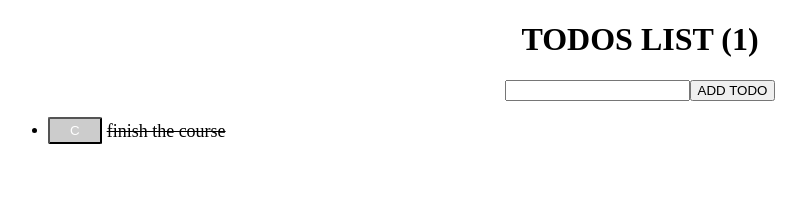
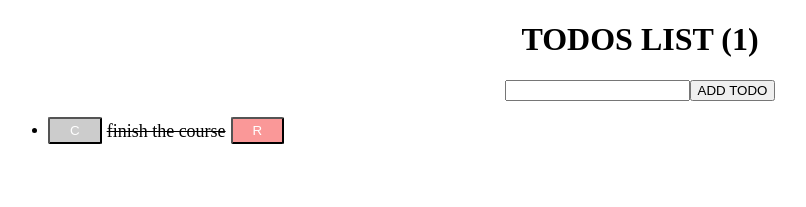
Before and after one commit to alfruiz/zona18, a React app: page / in a window 1280 px wide. Both pictures are taken after a click on the element "finish the course". Shown: the top 207 px of the page, without its empty margins (0-806 px from the left). Built offline with nearby package versions, Linux system fonts and the light colour scheme.

Commit message:
remove lifeCycle

```diff
--- a/src/App.js
+++ b/src/App.js
@@ -47,7 +47,7 @@ class App extends Component {
   }
 
   componentWillUpdate() {
-    console.log('[APP] :: componentWillUpdate', '2 x', this.state);
+    console.log('[APP] :: componentWillUpdate  ', '2 x', this.state);
   }
 
   componentDidUpdate() {
@@ -58,6 +58,13 @@ class App extends Component {
   handleComplete = todoIndex => {
     const todos = [...this.state.todos];
     todos[todoIndex].complete = !todos[todoIndex].complete;
+    // ES6 todos: todos is equal to todos
+    this.setState({ todos });
+  }
+
+  handleRemove = todoIndex => {
+    const todos = [...this.state.todos];
+    todos.splice(todoIndex, 1);
     // ES6 todos: todos is equal to todos
     this.setState({ todos });
   }
@@ -89,9 +96,20 @@ class App extends Component {
     console.log('[APP] :: render\t\t\t\t  ', '1', this.state);
     return (
       <div className={styles.App}>
-        <Header number={this.state.todos.length} />
-        <TodoForm handleSubmit={this.handleSubmit} inputRef={el => this.inputElement = el} />
-        <TodoList handleComplete={this.handleComplete} handleModify={this.handleModify} handleChange={this.handleChange} todos={this.state.todos} />
+        <Header
+          number={this.state.todos.length}
+        />
+        <TodoForm
+          handleSubmit={this.handleSubmit}
+          inputRef={el => this.inputElement = el}
+        />
+        <TodoList
+          handleComplete={this.handleComplete}
+          handleModify={this.handleModify}
+          handleChange={this.handleChange}
+          handleRemove={this.handleRemove}
+          todos={this.state.todos}
+        />
       </div>
     );
   }
--- a/src/components/todo-list/index.js
+++ b/src/components/todo-list/index.js
@@ -20,7 +20,7 @@ import Todo from './../todo/';
  */
 
 // ES6 - default params todos as empty array
-const TodoList = ({ todos = [], handleComplete, handleModify, handleChange }) => {
+const TodoList = ({ todos = [], handleComplete, handleModify, handleChange, handleRemove }) => {
     // MAP <-- will return new array of JSX items
     const todosView = todos.map((todo, i) => {
         return (
@@ -29,8 +29,9 @@ const TodoList = ({ todos = [], handleComplete, handleModify, handleChange }) =>
                 handleComplete={handleComplete}
                 handleModify={handleModify}
                 handleChange={handleChange}
+                handleRemove={handleRemove}
                 index={i}
-                {...todo}
+                todo={todo}
             />
         );
     });
--- a/src/components/todo/index.js
+++ b/src/components/todo/index.js
@@ -1,4 +1,4 @@
-import React from 'react';
+import React, { Component } from 'react';
 
 import styles from './styles.css';
 
@@ -9,28 +9,50 @@ import styles from './styles.css';
  * @param {function} handleComplete
  * @param {function} handleModify
  * @param {function} handleChange
+ * @param {function} handleRemove
  * @param {number} index
  * @param {object} todo
  * @return {JSX}
  * @author Alfonso Ruiz alfonso.ruiz@walmart.com
  */
-const Todo = ({ handleComplete, handleModify, handleChange, index, ...todo }) => {
 
-    let todoView;
+// const Todo = ({ handleComplete, handleModify, handleChange, handleRemove, index, ...todo }) => {
+
+class Todo extends Component {
+
+    // PureComponent
+    shouldComponentUpdate(nextProps, nextState) {
+        return (JSON.stringify(nextProps.todo) === JSON.stringify(this.props.todo));
+    }
+
+    componentWillUnmount() {
+        console.log(`[TODO] :: componentWillUnmount --- index: ${this.props.index}`);
+    }
+
+    render() {
+        const { handleComplete, handleModify, handleChange, handleRemove, index, todo } = this.props;
+
+        console.log(`[TODO] :: index: ${index}`);
+
+        let todoView = [
+            <span key="change-button">
+                <button className={styles.changeButton} onClick={() => { handleModify(index); }}>C</button>
+            </span>
+        ];
         if (todo.toModify) {
-        todoView = [
+            todoView.push(
                 <span
                     key="todo-input"
                     className={styles.label}
                 >
                     <input className={styles.todoInput} type="text" value={todo.label} onChange={(event) => { handleChange(event, index); }} />
                 </span>
-        ];
+            );
         } else {
             const labelStyle = [styles.label];
             if (todo.complete) labelStyle.push(styles.labelComplete);
 
-        todoView = [
+            todoView.push(
                 <span
                     key="todo-input"
                     onClick={() => { handleComplete(index); }}
@@ -38,15 +60,16 @@ const Todo = ({ handleComplete, handleModify, handleChange, index, ...todo }) =>
                 >
                     {todo.label}
                 </span>
-        ]
-
+            );
         }
 
-    todoView.unshift(
-        <span key="todo-button">
-            <button className={styles.todoButton} onClick={() => { handleModify(index); }}>C</button>
+        if (todo.complete) {
+            todoView.push(
+                <span key="remove-button">
+                    <button className={styles.removeButton} onClick={() => { handleRemove(index); }}>R</button>
                 </span>
             );
+        }
 
         return (
             <li className={styles.li}>
@@ -56,5 +79,6 @@ const Todo = ({ handleComplete, handleModify, handleChange, index, ...todo }) =>
             </li>
         );
     }
+}
 
 export default Todo;
--- a/src/components/todo/styles.css
+++ b/src/components/todo/styles.css
@@ -24,9 +24,17 @@
     padding-left: 1px;
 }
 
-.todoButton {
+.changeButton {
     background-color: #cccccc;
     color: white;
     padding: 4px 20px;
     border-radius: 5%;
 }
+
+.removeButton {
+    margin-left: 5px;
+    background-color: #f5353582;
+    color: white;
+    padding: 4px 20px;
+    border-radius: 5%;
+}
```
Lines whose indentation alone changed are shown as unchanged.
